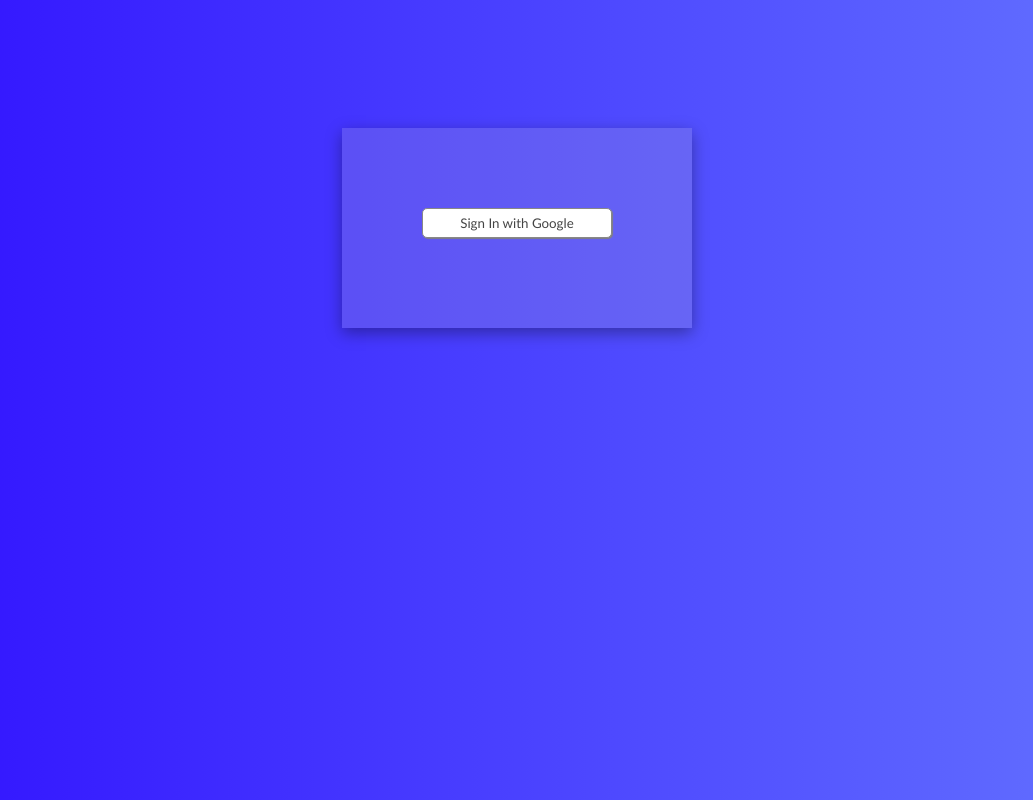
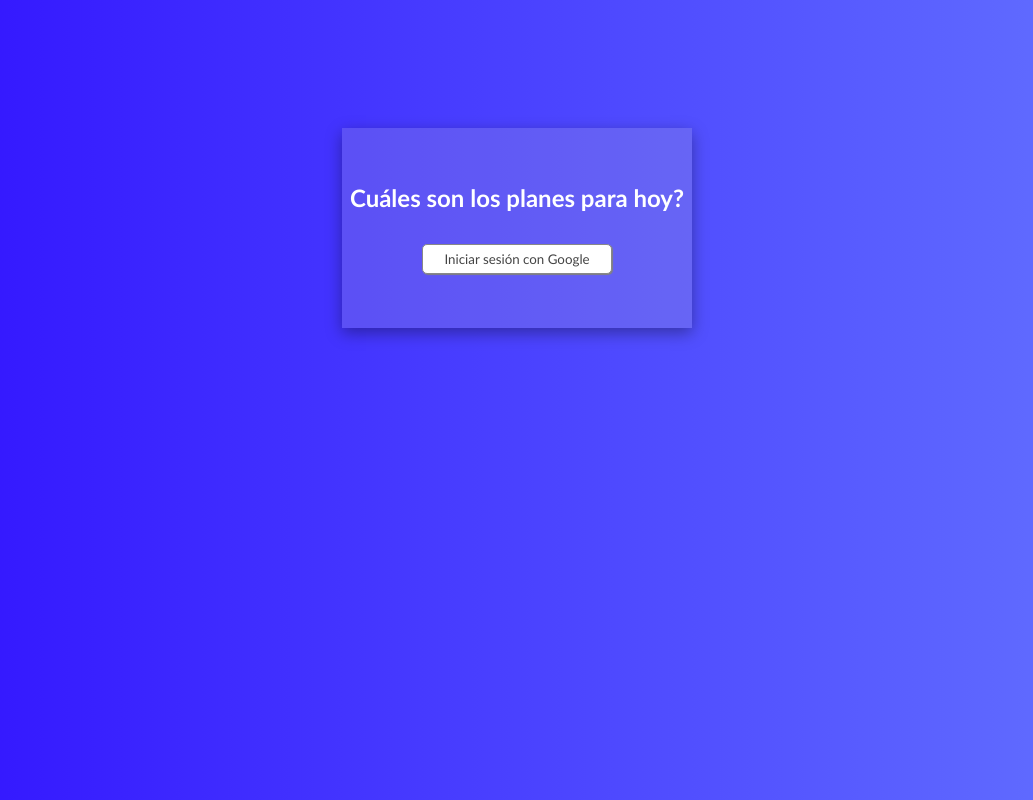
Before and after one commit to lauty95/ToDo-List, a React (Create React App) app: page / in a window 1280 px wide. Shown: the whole page, without its empty margins (123-1156 px from the left). Built offline with nearby package versions, Linux system fonts and the light colour scheme.

Commit message:
español

```diff
--- a/public/index.html
+++ b/public/index.html
@@ -1,5 +1,5 @@
 <!DOCTYPE html>
-<html lang="en">
+<html lang="es">
   <head>
     <meta charset="utf-8" />
     <link rel="icon" href="%PUBLIC_URL%/favicon.ico" />
@@ -11,7 +11,7 @@
     />
     <link rel="apple-touch-icon" href="%PUBLIC_URL%/logo192.png" />
     <link rel="manifest" href="%PUBLIC_URL%/manifest.json" />
-    <title>To Do App</title>
+    <title>Lista de actividades</title>
   </head>
   <body>
     <noscript>You need to enable JavaScript to run this app.</noscript>
--- a/src/components/SignIn.jsx
+++ b/src/components/SignIn.jsx
@@ -6,10 +6,12 @@
 
 function SignIn(props) {
     return (
+        <div>
+            <h1>Cuáles son los planes para hoy?</h1>
             <div className={s.boton}>
                 {
                     props.user.displayName === '' ?
-                    <button onClick={props.signIn}>Sign In with Google</button>
+                        <button onClick={props.signIn}>Iniciar sesión con Google</button>
                         :
                         <>
                             <img alt="foto usuario" src={props.user.photoURL} height="60px" width="60px" />
@@ -17,6 +19,7 @@
                         </>
                 }
 
+            </div>
         </div>
     )
 }
--- a/src/components/TodoForm.jsx
+++ b/src/components/TodoForm.jsx
@@ -44,7 +44,7 @@
             className='todo-input edit'
           />
           <button onClick={handleSubmit} className='todo-button edit'>
-            Update
+            Actualizar
           </button>
         </>
       ) : (
@@ -58,7 +58,7 @@
             ref={inputRef}
           />
           <button onClick={handleSubmit} className='todo-button'>
-            Add todo
+            Agregar
           </button>
         </>
       )}
--- a/src/components/TodoList.jsx
+++ b/src/components/TodoList.jsx
@@ -12,7 +12,7 @@
     return (
         <>
             <div className='todo-app'>
-                <h1>What's the Plan for Today?</h1>
+                <h1>Cuáles son tus planes hoy?</h1>
                 <TodoForm />
                 <Todo todos={props.todos} />
             </div>
--- a/src/components/landing.module.css
+++ b/src/components/landing.module.css
@@ -6,7 +6,14 @@
     margin-left: auto;
     margin-right: auto;
     margin-top: 10%;
-    padding-top: 80px;
+    display: flex;
+    align-items: center;
+    justify-content: center;
+    text-align: center;
+}
+
+.cajaInicioSesion h1 {
+    margin-top: 0;
 }
 
 .boton{
```
Lines whose indentation alone changed are shown as unchanged.
